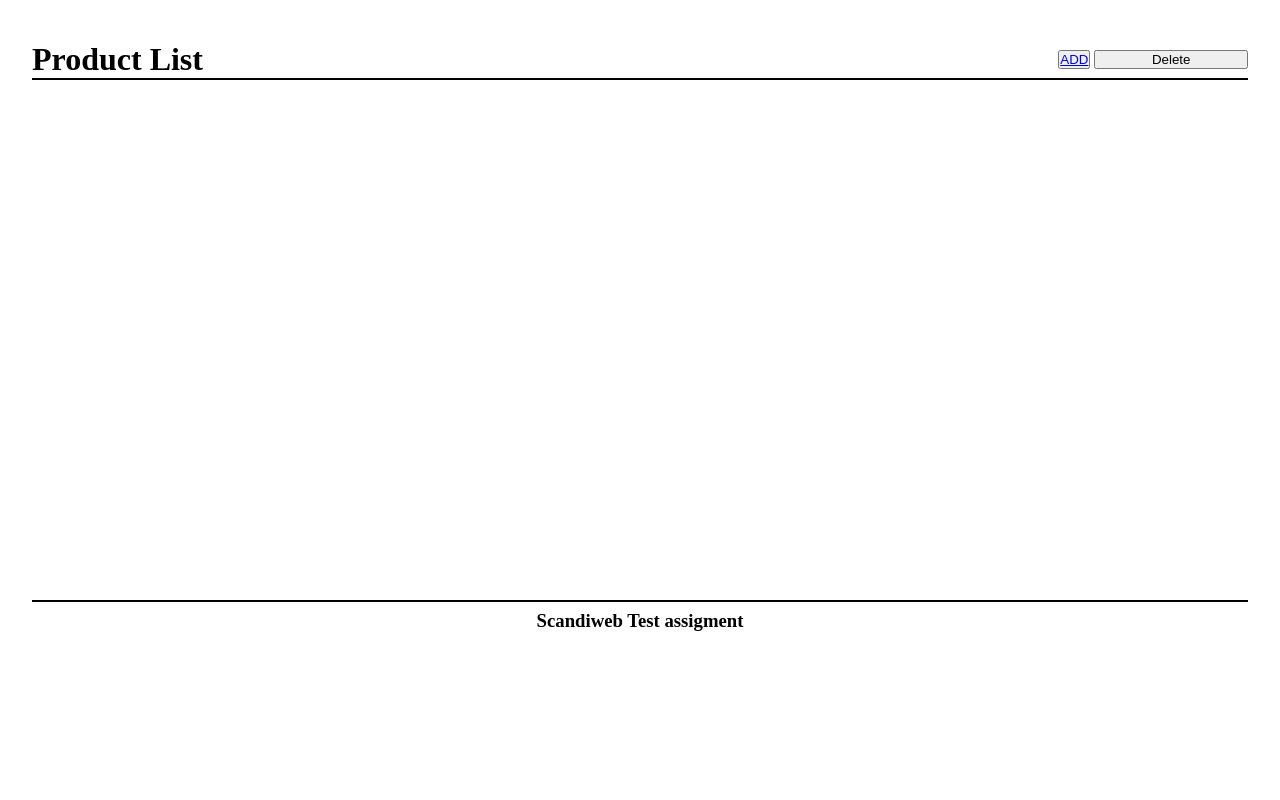
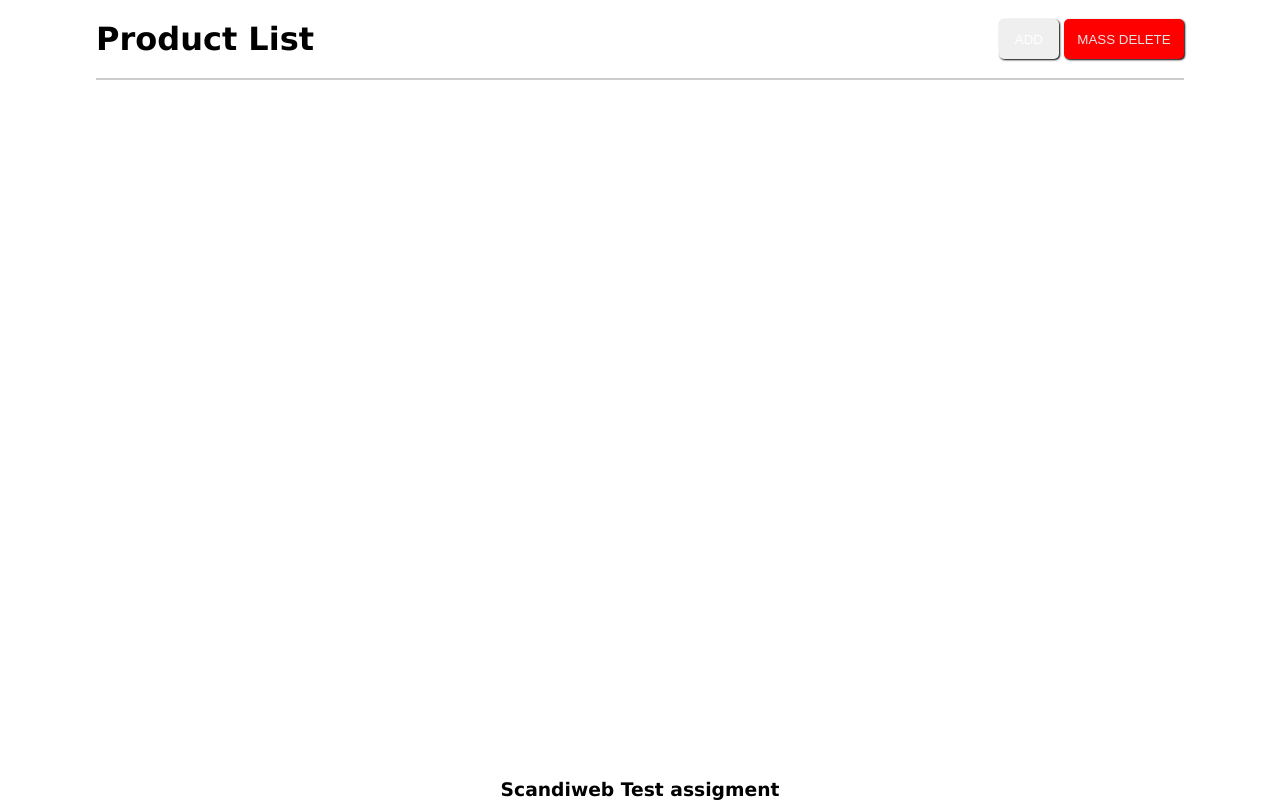
Before and after one commit to FranciscoMontenegro97/ScandiWeb, a PHP site: page / in a window 1280 px wide. Run offline with PHP 8.4, Linux system fonts and the light colour scheme; data that the repository does not hold is empty.

Commit message:
add styles to product list (#1)

```diff
--- a/index.php
+++ b/index.php
@@ -3,21 +3,20 @@
 <head>
     <meta charset="UTF-8">
     <title>Prodcut List</title>
-    <link rel="stylesheet" href="style/desgin.css">
+    <!-- <link rel="stylesheet" href="style/desgin.css"> -->
+    <link rel="stylesheet" href="./style/design.css">
 </head>
 <body>
     <header>
-        <div class="title-box">
         <h1>Product List</h1>
         <div>
-                <button><a href="product-add.php">ADD</a></button>
-                <input name="delete" type="submit" id="delete" value="Delete">
-            </div>
+            <button class="add-product"><a href="product-add.php">ADD</a></button>
+            <button class="delete-checkbox">MASS DELETE</button>
+            <!-- <input name="delete" type="submit" id="delete" value="Delete"> -->
         </div>
     </header>
     <main>
         <!-- GUARDAR LOS VALORES EN UNA VARIABLE Y DESPUES MOSTRARLA EN LA TABLA DE HTML-->
-        <div class="main-box">
                 <?php
                     $username = "root";
                     $password = "";
@@ -27,18 +26,18 @@
                     $query = $mysqli->query("SELECT * FROM shop");
                     while ($row = $query->fetch_assoc()) {
                         if($row['typee'] == 'prod-DVD'){
-                            echo        "<div>
-                                            <h3>Product</h3>
+                            echo        "<div class='product'>
                                             <input name='checkbox[]' type='checkbox' id='checkbox[]' value=".$row['id'].">
+                                            <div class='product-container'>
                                                 <p>Sku: ".$row['skuu']."</p>
                                                 <p>Name: ".$row['namee']."</p>
                                                 <p>Type: DVD</p>
                                                 <p>Price: ".$row['pricee']."</p>
                                                 <p>Size: ".$row['sizee']."</p>
+                                            </div>
                                         </div>";
                         }else if($row['typee'] == 'prod-Book'){
-                            echo        "<div>
-                                            <h3>Product</h3>
+                            echo        "<div class='product'>
                                             <input name='checkbox[]' type='checkbox' id='checkbox[]' value=".$row['id'].">
                                             <p>Sku: ".$row['skuu']."</p>
                                             <p>Name: ".$row['namee']."</p>
@@ -47,8 +46,7 @@
                                             <p>Weigth: ".$row['weightt']."</p>
                                         </div>";
                         }else if($row['typee'] == 'prod-Furniture'){
-                            echo        "<div>
-                                            <h3>Product</h3>
+                            echo        "<div class='product'>
                                             <input name='checkbox[]' type='checkbox' id='checkbox[]' value=".$row['id'].">
                                             <p>Sku: ".$row['skuu']."</p>
                                             <p>Name: ".$row['namee']."</p>
@@ -75,12 +73,11 @@
                     };
 
                 ?>
-        </div>
     </main>
     <footer>
-        <div class="footer-box">
         <h3>Scandiweb Test assigment</h3>
-        </div>
+
     </footer>
+    <script src="./js/function.js"></script>
 </body>
 </html>
--- a/js/function.js
+++ b/js/function.js
@@ -1,7 +1,7 @@
-$(document).ready(function(){
-    $('#select').on('change', function(){
-        var selectValor = '#'+$(this).val();
-        $('#father').children('div').hide();
-        $('#father').children(selectValor).show();
-    });
-});
+// $(document).ready(function(){
+//     $('#select').on('change', function(){
+//         var selectValor = '#'+$(this).val();
+//         $('#father').children('div').hide();
+//         $('#father').children(selectValor).show();
+//     });
+// });
--- /dev/null
+++ b/style/design.css
@@ -0,0 +1,92 @@
+* {
+    margin: 0;
+    padding: 0;
+    box-sizing: border-box;
+}
+
+:root {
+    --button-height:40px;
+    --button-radius: 5px;
+}
+
+body {
+    min-height: 100vh;
+    width: 85%;
+    margin: 0 auto;
+    font-family: Verdana, sans-serif;
+    position: relative;
+}
+
+header {
+    display: flex;
+    justify-content: space-between;
+    align-items: center;
+    height: 10vh;
+    width: 100%;
+    border-bottom: 2px solid rgba(2, 2, 2, 0.2);
+    margin-bottom: 15px;
+}
+
+.add-product {
+    width: 60px;
+    height: var(--button-height);
+    border-radius:  var(--button-radius);
+    border: none;
+    cursor: pointer;
+    box-shadow: 1px 1px 2px black;
+}
+
+.add-product a {
+    text-decoration: none;
+    font-weight: 500;
+    color: white;
+}
+
+.delete-checkbox {
+    width: 120px;
+    height: var(--button-height);
+    border-radius: var(--button-radius);
+    background-color: red;
+    color: rgb(231, 228, 228);
+    font-weight: 500;
+    border: none;
+    cursor: pointer;
+    box-shadow: 1px 1px 2px black;
+}
+
+/* MAIN */
+
+main {
+    display: grid;
+    grid-template-columns: repeat(4, 1fr);
+    gap: 30px;
+}
+
+.product {
+    display: flex;
+    flex-direction: column;
+    height: 200px;
+    border: 2px solid rgba(2, 2, 2, 0.2);
+
+}
+
+.product input {
+    align-self: flex-start;
+    height: 30%;
+    margin-left: 15px;
+}
+
+.product-container {
+    width: 100%;
+    height: 80%;
+    display: flex;
+    flex-direction: column;
+    align-items: center;
+}
+
+footer {
+    position: absolute;
+    bottom: 0;
+    width: 100%;
+    text-align: center;
+}
```
Lines whose indentation alone changed are shown as unchanged.
